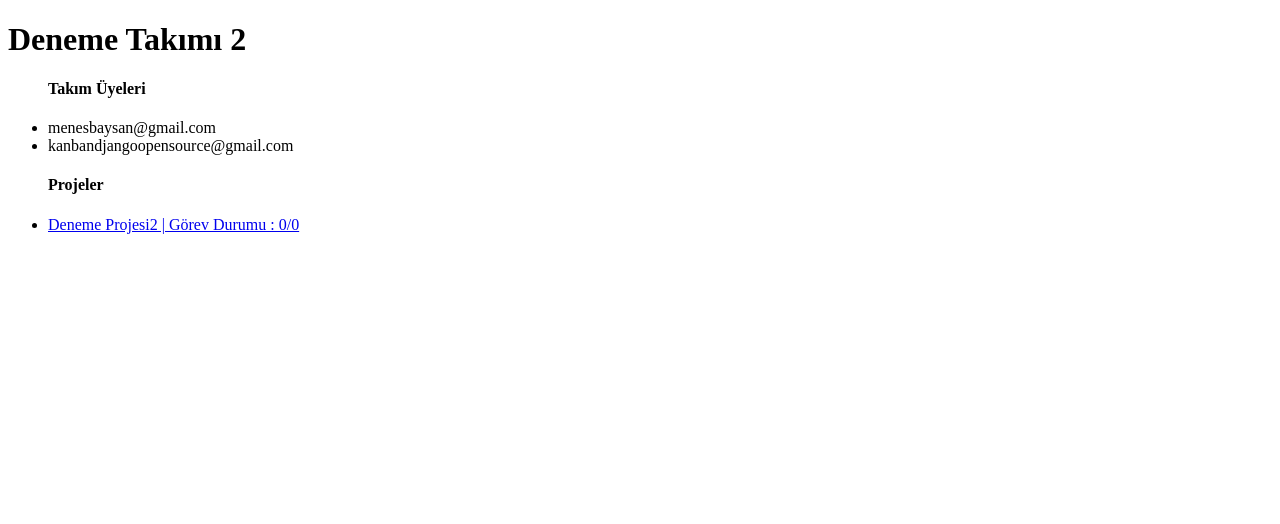
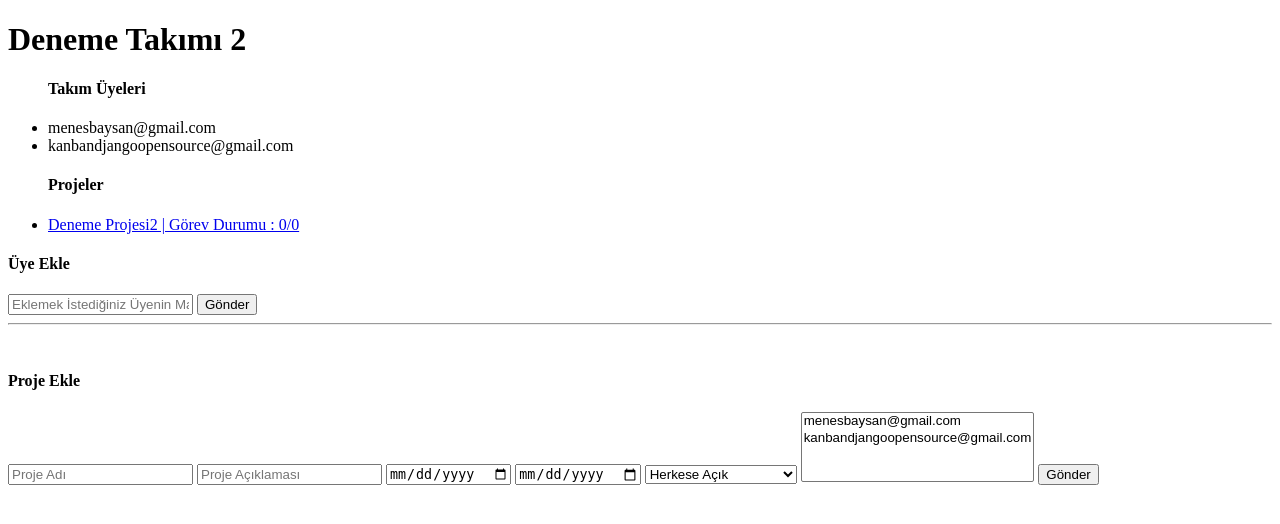
Before and after one commit to mebaysan/KANBAN-Django, a Django app: a page that uses templates/takim/takim_detay.html in a window 1280 px wide. Shown: the top 524 px of the page. Run offline with Django 3.2, Linux system fonts and the light colour scheme; a user stored in the database is signed in; data comes from the database, SQL or seed files in the repository; both versions use the stored data as it was after the commit; data that the repository does not hold is empty; some libraries are stand-ins or nearby versions.

Commit message:
proje ekleme & takima uye ekleme

```diff
--- a/kanban/local_settings.py
+++ b/kanban/local_settings.py
@@ -8,6 +8,8 @@ SECRET_KEY = 'bvol9i&ktzt9a60@x&1j(z=%+_es28+p^+4*acs4_3v8=@$s7p'
 DEBUG = True
 
 ALLOWED_HOSTS = []
+
+BASE_URL = 'http://127.0.0.1:8000' # şifremi unuttum vb viewlar için yaptığımız yöntem
 
 # Database
 # https://docs.djangoproject.com/en/3.0/ref/settings/#databases
--- a/kanban/settings.py
+++ b/kanban/settings.py
@@ -110,6 +110,6 @@ MEDIA_ROOT = os.path.join(BASE_DIR, 'media')  # medya dosyaları bu dizin altın
 MEDIA_URL = '/media/'
 
 AUTH_USER_MODEL = 'kullanici.Kullanici'  # hangi model ile auth işlemlerini yapabileceğimizi belirledik. app_adi.model_adi
-LOGIN_URL = '/kullanıcılar/giris_yap/'  # login required gibi işlemlerde nereye redirect yapacağını belirledik
-LOGIN_REDIRECT_URL = '/kullanıcılar/giris_yap/'
+LOGIN_URL = '/kullanicilar/giris_yap/'  # login required gibi işlemlerde nereye redirect yapacağını belirledik
+LOGIN_REDIRECT_URL = '/kullanicilar/giris_yap/'
 SESSION_EXPIRE_AT_BROWSER_CLOSE = True  # browser aç-kapa yapılınca tekrar login required olur!
--- a/kanban/urls.py
+++ b/kanban/urls.py
@@ -21,7 +21,7 @@ from kullanici.views import giris_yap
 
 urlpatterns = [
                   path('admin/', admin.site.urls),
-                  path('kullanıcılar/', include('kullanici.urls')),
+                  path('kullanicilar/', include('kullanici.urls')),
                   path('', giris_yap), # ana sayfa için
                   path('', include('gorev.urls')),
                   path('takımlar/', include('takim.urls')),
--- a/kullanici/models.py
+++ b/kullanici/models.py
@@ -11,6 +11,7 @@ class Kullanici(AbstractUser):
                                               blank=True)  # zorunlu tanımlamamız gerek
     groups = models.ManyToManyField(Group, related_name='gruplar', null=True, blank=True)  # zorunlu tanımlamamız gerek
     password_reset_hash = models.TextField(null=True, blank=True)
+    invite_token = models.TextField(null=True,blank=True)
 
     class Meta:
         verbose_name = 'Kullanıcı'
--- a/proje/urls.py
+++ b/proje/urls.py
@@ -5,4 +5,5 @@ app_name = 'proje'
 
 urlpatterns = [
     path('detay/<slug:proje_slug>', views.proje_detay, name='proje_detay'),
+    path('<slug:takim_slug>/ekle/', views.proje_ekle, name='proje_ekle'),
 ]
--- a/takim/urls.py
+++ b/takim/urls.py
@@ -5,4 +5,7 @@ app_name = 'takim'
 
 urlpatterns = [
     path('detay/<slug:takim_slug>/', views.takim_detay, name='takim_detay'),
+    path('olustur/', views.takim_olustur, name='takim_olustur'),
+    path('uye_ekle/<slug:takim_slug>/', views.takim_uye_ekle, name='takim_uye_ekle'),
+    path('uye_ekle/onay/<slug:takim_slug>/<str:token>/', views.takim_uye_ekle_onay, name='takim_uye_ekle_onay'),
 ]
--- a/takim/views.py
+++ b/takim/views.py
@@ -1,19 +1,77 @@
-from django.shortcuts import render
+from django.core.mail import send_mail
+from django.shortcuts import render, redirect, get_object_or_404, reverse
+
+from kanban.local_settings import BASE_URL
 from takim.models import Takim
 from proje.models import Proje
 from django.contrib.auth.decorators import login_required
+from django.views.decorators.http import require_http_methods
+from kullanici.models import Kullanici
+from django.contrib import messages
+import hashlib
+from kanban import settings
+
 
 # Create your views here.
 
 
 @login_required
 def takim_detay(request, takim_slug):
-    takim = Takim.objects.get(slug=takim_slug)
+    takim = get_object_or_404(Takim, slug=takim_slug)
     projeler = Proje.objects.filter(takim=takim)
     uyeler = takim.uyeler.all()
     context = {
         'takim': takim,
-        'projeler':projeler,
-        'uyeler':uyeler
+        'projeler': projeler,
+        'uyeler': uyeler
     }
     return render(request, 'takim/takim_detay.html', context=context)
+
+
+@login_required
+@require_http_methods(['POST'])
+def takim_olustur(request):
+    try:
+        _ad = request.POST.get('ad')
+        _aciklama = request.POST.get('aciklama')
+        yeni_takim = Takim(ad=_ad, aciklama=_aciklama, sahip=request.user)  # bir Takım instance oluşturduk
+        yeni_takim.save()
+        request.user.takimlar.add(yeni_takim)  # kullanıcının oluşturduğu takımın üyeleri arasına kullanıcıyı ekledik
+        request.user.save()
+        messages.success(request, 'Takım başarıyla oluşturuldu')
+    except:
+        messages.warning(request, 'Takım oluşturulurken bir hata oluştu lütfen bir daha deneyin')
+    return redirect('kullanici:kullanici')
+
+
+@login_required
+@require_http_methods(['POST'])
+def takim_uye_ekle(request, takim_slug):
+    email = request.POST.get('email')
+    try:
+        kullanici = Kullanici.objects.get(email=email)  # gelen epostaya sahip kullanıcı var mı
+    except:
+        messages.warning(request, 'Bu eposta adresi sisteme kayıtlı olmadığından işlem gerçekleştirilemedi')
+        return redirect(reverse('takim:takim_detay', kwargs={'takim_slug': takim_slug}))
+    takim = Takim.objects.get(slug=takim_slug)
+    token = hashlib.sha256("{}".format(takim_slug).encode('utf-8')).hexdigest()
+    kullanici.invite_token = token
+    kullanici.save()
+    link = BASE_URL + reverse('takim:takim_uye_ekle_onay', kwargs={'takim_slug': takim_slug, 'token': token})
+    konu = 'Takım Davetiyesi Hakkında'
+    mesaj = 'Sayın {}, {} takımına katılmak için davet aldınız. \nLink:\t{}'.format(
+        kullanici.username, takim.ad, link)
+    gonderen = settings.EMAIL_HOST_USER
+    giden = [kullanici.email]
+    send_mail(konu, mesaj, gonderen, giden)
+    messages.success(request, 'Davetiye linki başarıyla gönderildi.')
+    return redirect(reverse('takim:takim_detay', kwargs={'takim_slug': takim_slug}))
+
+
+@login_required
+def takim_uye_ekle_onay(request, takim_slug, token):
+    takim = Takim.objects.get(slug=takim_slug)
+    kullanici = Kullanici.objects.get(invite_token=token)
+    kullanici.takimlar.add(takim)
+    kullanici.save()
+    return redirect(reverse('takim:takim_detay', kwargs={'takim_slug': takim_slug}))
--- a/templates/takim/takim_detay.html
+++ b/templates/takim/takim_detay.html
@@ -12,8 +12,37 @@
     <ul>
         <h4>Projeler</h4>
         {% for proje in projeler %}
-            <li><a href="{% url 'proje:proje_detay' proje_slug=proje.slug %}">{{ proje.ad }}   |   Görev Durumu : {{ proje|proje_kac_gorev_var }}</a></li>
+            <li><a href="{% url 'proje:proje_detay' proje_slug=proje.slug %}">{{ proje.ad }} | Görev Durumu
+                : {{ proje|proje_kac_gorev_var }}</a></li>
         {% endfor %}
 
     </ul>
+    <h4>Üye Ekle</h4>
+    <form action="{% url 'takim:takim_uye_ekle' takim_slug=takim.slug %}" method="post">
+    {% csrf_token %}
+        <input type="email" placeholder="Eklemek İstediğiniz Üyenin Mail Adresi" name="email">
+        <input type="submit" value="Gönder">
+    </form>
+    <hr>
+    <br>
+    <h4>Proje Ekle</h4>
+    <form action="{% url 'proje:proje_ekle' takim_slug=takim.slug %}" method="post">
+        {% csrf_token %}
+        <input type="text" placeholder="Proje Adı" name="ad">
+        <input type="text" placeholder="Proje Açıklaması" name="aciklama">
+        <input type="date" placeholder="Proje Başlangıç Tarihi" name="baslangic_tarih">
+        <input type="date" placeholder="Proje Bitiş Tarihi" name="bitis_tarih">
+        <select name="gizlilik">
+            <option value="herkese_acik">Herkese Açık</option>
+            <option value="takim_uyeleri">Sadece Takım Üyeleri</option>
+            <option value="sadece_ben">Sadece Bana Özel</option>
+        </select>
+        <select name="uyeler" multiple>
+            {% for uye in uyeler %}
+                <option value="{{ uye.username }}">{{ uye.username }}</option>
+            {% endfor %}
+
+        </select>
+        <input type="submit" value="Gönder">
+    </form>
 {% endblock %}
```
Also changed, not shown: kullanici/views.py (+5 -6 lines), proje/views.py (+29 -2 lines), templates/kullanici/profile.html (+11 -3 lines), db.sqlite3, kullanici/migrations/0013_kullanici_invite_token.py (added).
